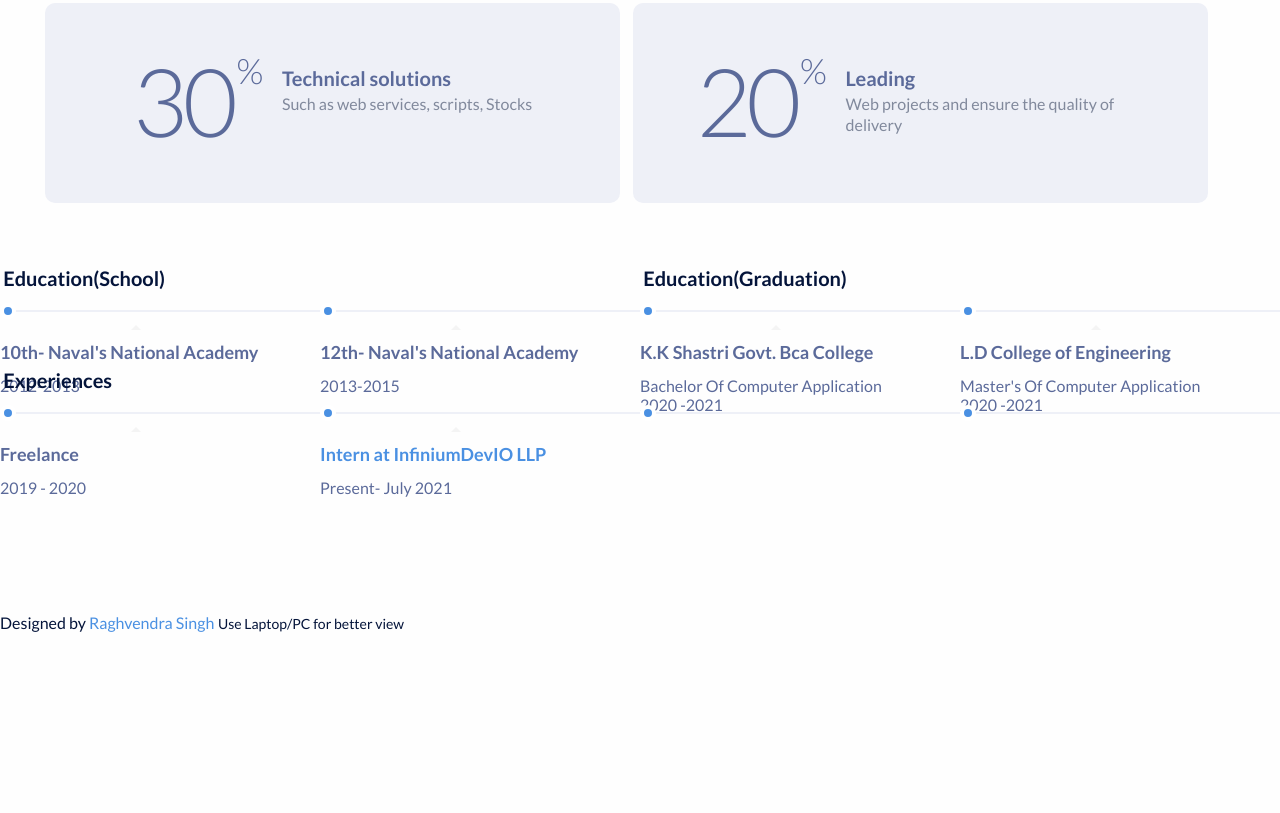
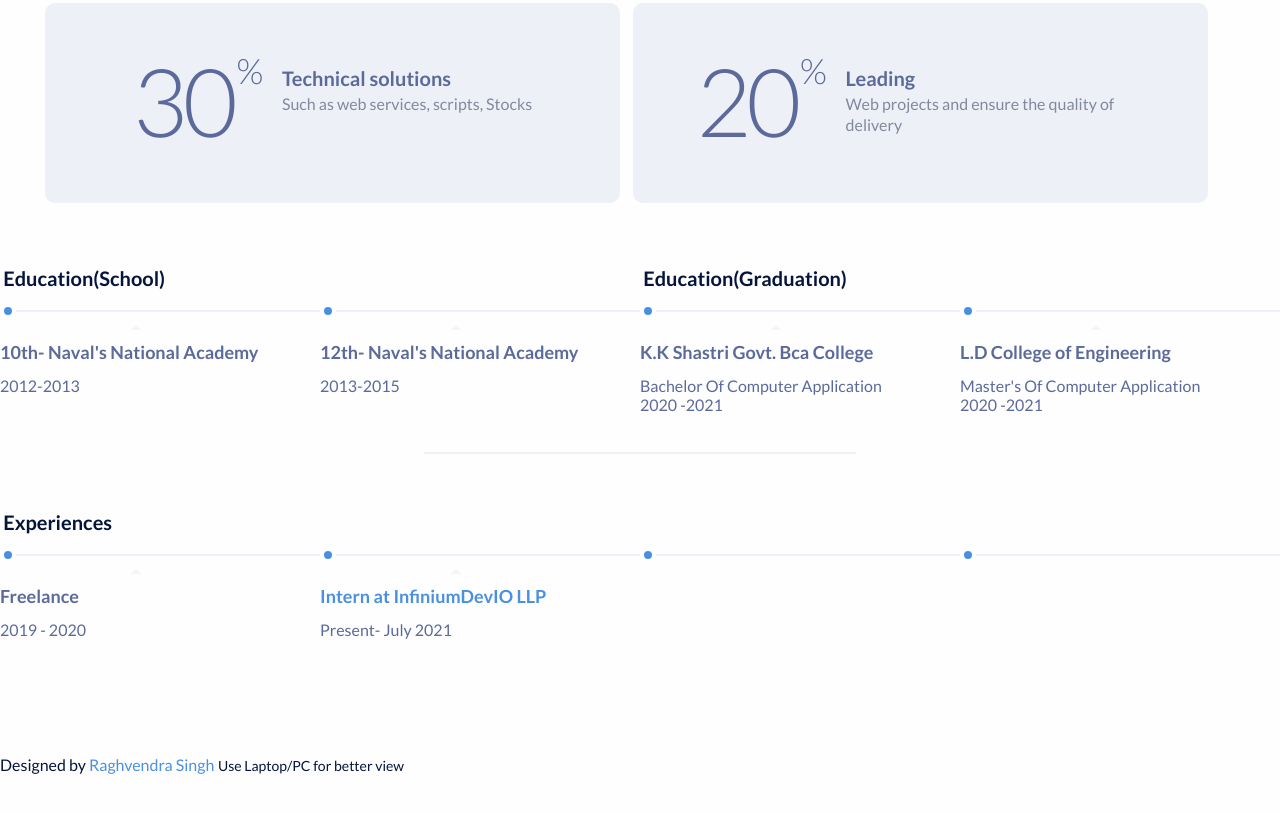
Before and after one commit to Raghvendrars/Raghav, a plain HTML site: page index.html in a window 1280 px wide. Shown: the part 976-1789 px from the top of the page. Before the commit the page ends 1667 px from the top, so only its background shows below. Drawn offline with Linux system fonts and the light colour scheme.

Commit message:
Update index.html

```diff
--- a/index.html
+++ b/index.html
@@ -159,9 +159,9 @@
       </ol>
     </div>
 
-<!--     <div class="new-hr">
+    <div class="new-hr">
         <hr></hr>
-    </div> -->
+    </div>
     <div class="container">
         <ol class="timeline">
           <li> <p class="line">Experiences</p>
```
